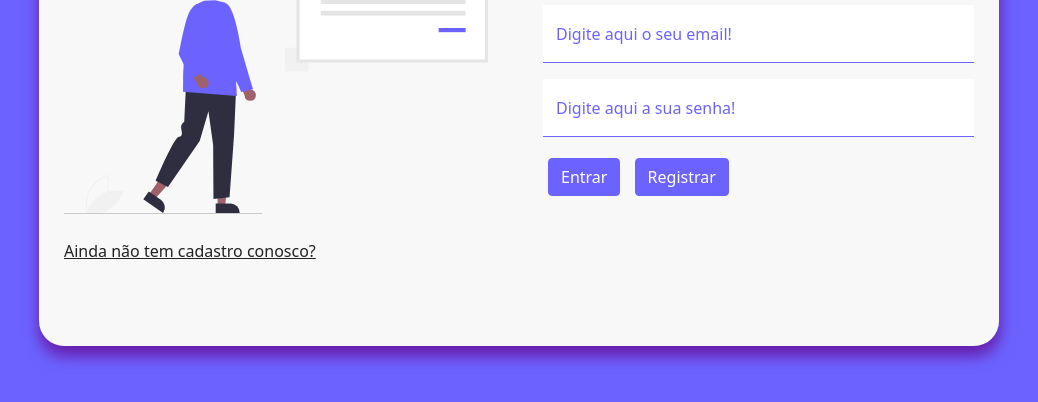
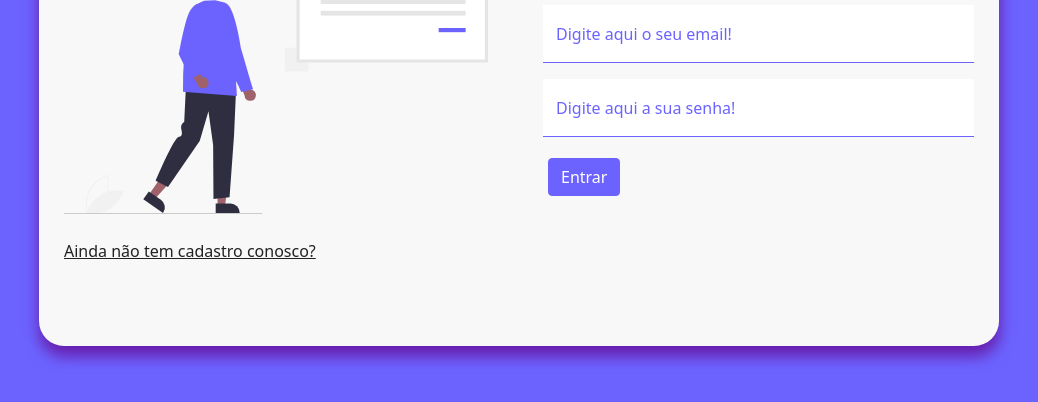
Before and after one commit to GustavoS10/Tela-Login-e-Registro, a plain HTML site: page index.html in a window 1280 px wide. Shown: the part 198-600 px from the top of the page, without its empty margins (121-1159 px from the left). Drawn offline with nearby package versions, Linux system fonts and the light colour scheme.

Commit message:
Update index.html

```diff
--- a/index.html
+++ b/index.html
@@ -30,7 +30,6 @@
                         <label for="password" class="form-label" id="password">Digite aqui a sua senha!</label>
                     </div>
                     <input type="submit" class="btn btn-primary" value="Entrar" id="btnentrar">
-                    <input type="submit" class="btn btn-primary" value="Registrar" id="btnentrar">
                 </form>
             </div>
             <div class="col-md-6 order-md-1">
```
